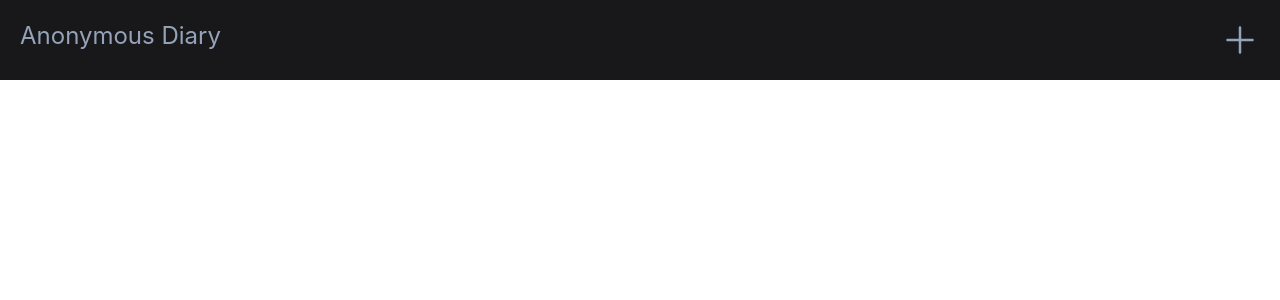
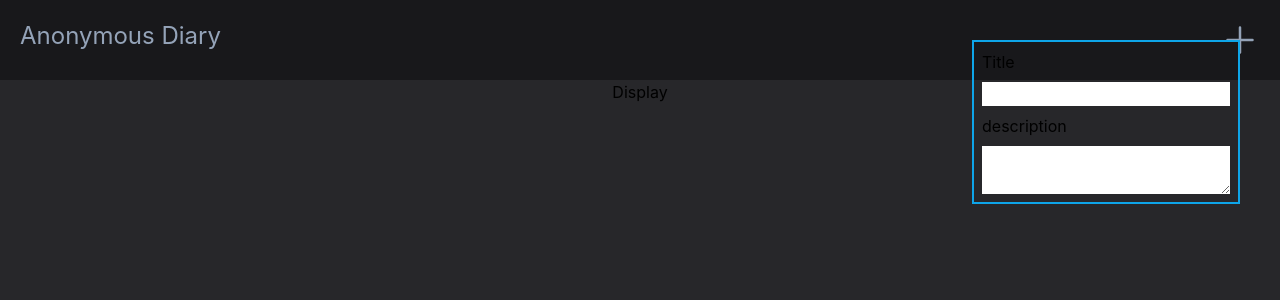
Before and after one commit to kelvin6118/Anonymous_Diary, a React (Create React App) app: page / in a window 1280 px wide. Shown: the top 300 px of the page. Built offline with nearby package versions, Linux system fonts and the light colour scheme.

Commit message:
structure components and positioning

```diff
--- a/src/App.tsx
+++ b/src/App.tsx
@@ -2,15 +2,14 @@ import React from 'react';
 import logo from './logo.svg';
 import './App.css';
 import Header from './components/Header';
+import Display from './components/Display';
 
 function App() {
   return (
     <div className="App">
       <Header />
 
-      {/* create post */}
-
-      {/* display */}
+      <Display/>
 
       {/* footer */}
 
--- /dev/null
+++ b/src/components/CreateForm.tsx
@@ -0,0 +1,23 @@
+import React from 'react'
+
+type Props = {}
+
+function CreateForm({}: Props) {
+  return (
+    <div className='flex justify-center absolute right-10 top-10 border-2 border-sky-500'>
+        <form className='flex flex-col space-y-2 p-2 w-fit mx-auto'>
+            <label htmlFor="Title" className='text-left'>
+                Title
+            </label>
+            <input type="text" className=''/>
+
+            <label htmlFor="description" className='text-left'>
+                description
+            </label>
+            <textarea className=''/>
+        </form>
+    </div>
+  )
+}
+
+export default CreateForm
--- /dev/null
+++ b/src/components/Display.tsx
@@ -0,0 +1,11 @@
+import React from 'react'
+
+type Props = {}
+
+function Display({}: Props) {
+  return (
+    <div className='w-screen h-screen bg-zinc-800'>Display</div>
+  )
+}
+
+export default Display
--- a/src/components/Header.tsx
+++ b/src/components/Header.tsx
@@ -1,18 +1,20 @@
 import React from 'react'
 import {PlusIcon} from '@heroicons/react/24/solid';
+import CreateForm from './CreateForm';
 
 type Props = {}
 
 export default function Header({}: Props) {
   return (
-    <header className='bg-zinc-900 flex flex-row justify-between sticky'>
+    <header className='bg-zinc-900 flex flex-row justify-between sticky top-0'>
         <div className='align-center p-5'>
           <p className='text-slate-400 text-2xl'>
              Anonymous Diary
           </p>
         </div>
-        <div className='align-center p-5'>
+        <div className='align-center p-5 relative'>
           <PlusIcon className='h-10 w-10 text-slate-400 hover:scale-125 transition duration-200 cursor-pointer' />
+          <CreateForm />
         </div>
 
     </header>
```
